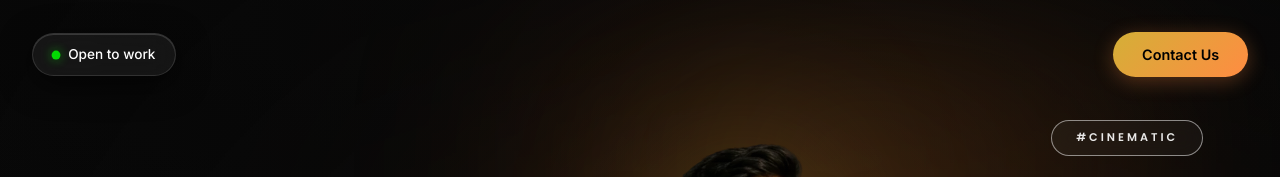
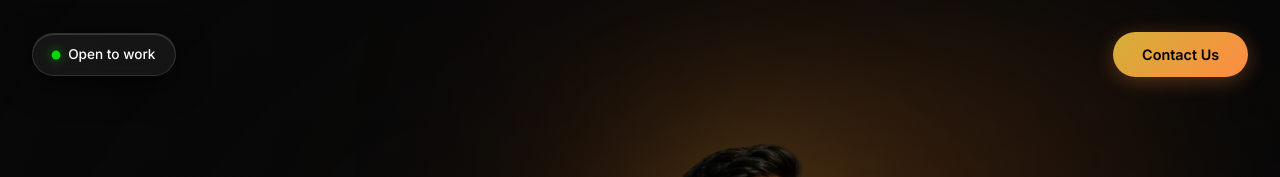
Before and after one commit to Pranav00009/phot-ology, a website: page index.html in a window 1280 px wide. Shown: the top 177 px of the page. Drawn offline with nearby package versions, Linux system fonts and the light colour scheme.

Commit message:
Remove #CINEMATIC hashtag from hero section

```diff
--- a/index.html
+++ b/index.html
@@ -62,9 +62,6 @@
 
             <!-- Thin gold line under subtitle -->
             <div class="editorial-divider"></div>
-
-            <!-- Hashtag pill mid-right (like #SOFTGREEN) -->
-            <div class="hashtag-tag">#CINEMATIC</div>
 
             <!-- Contact pills: left side, mid area -->
             <div class="editorial-contact-grid">
```
